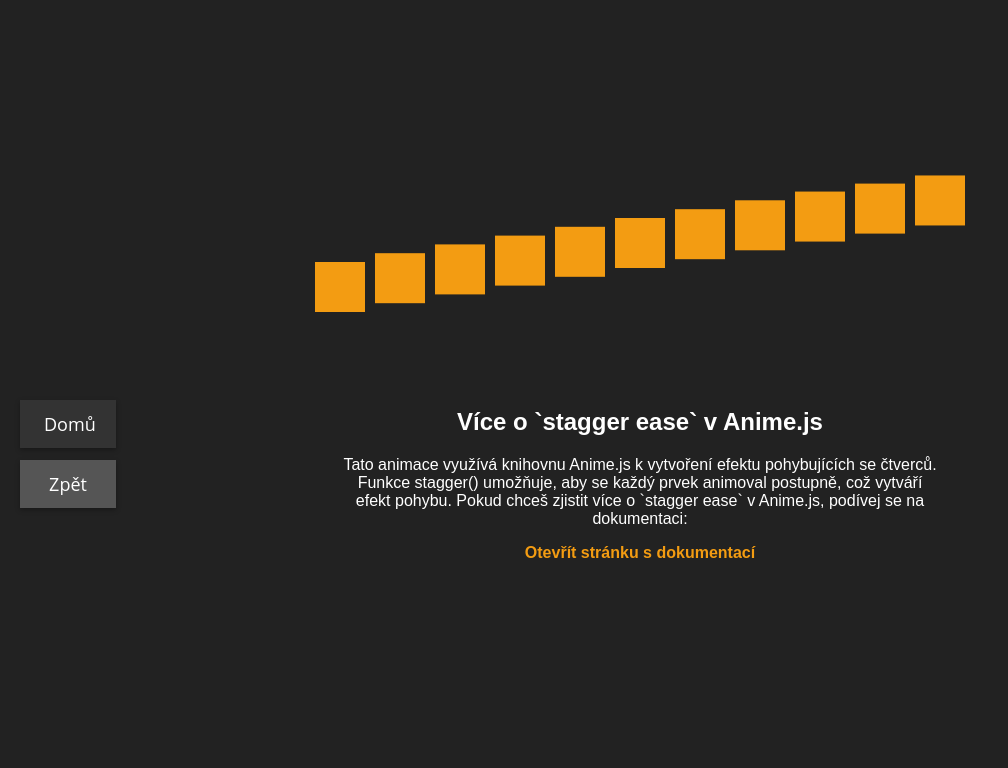
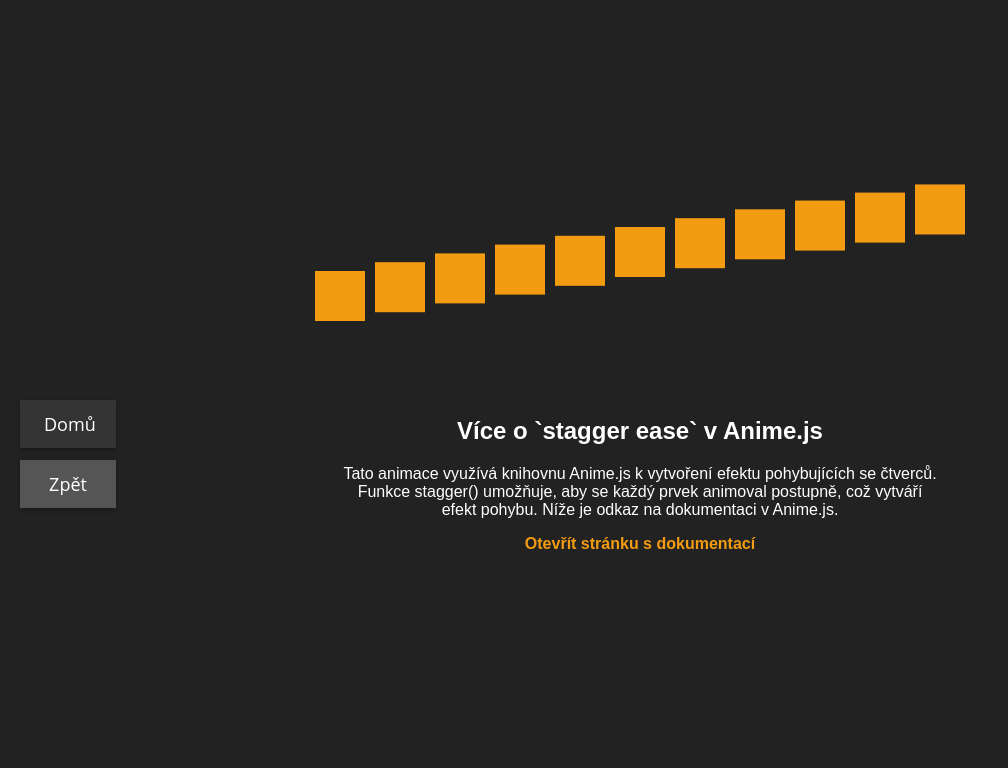
Before and after one commit to MoretonIsland/Animace, a PHP site: page /KnihovnaAnime.php in a window 1280 px wide. Shown: the top 768 px of the page, without its empty margins (0-1008 px from the left). Run offline with PHP 8.4, Linux system fonts and the light colour scheme.

Commit message:
Add files via upload

```diff
--- a/KnihovnaAnime.php
+++ b/KnihovnaAnime.php
@@ -72,7 +72,7 @@
         <h2>Více o `stagger ease` v Anime.js</h2>
         <p>Tato animace využívá knihovnu Anime.js k vytvoření efektu pohybujících se čtverců.
            Funkce stagger() umožňuje, aby se každý prvek animoval postupně, což vytváří efekt
-           pohybu. Pokud chceš zjistit více o `stagger ease` v Anime.js, podívej se na dokumentaci:</p>
+           pohybu. Níže je odkaz na dokumentaci v Anime.js.</p>
         <p><a href="https://animejs.com/documentation/stagger/stagger-parameters/stagger-ease"
            target="_blank">Otevřít stránku s dokumentací</a></p>
     </div>
```
